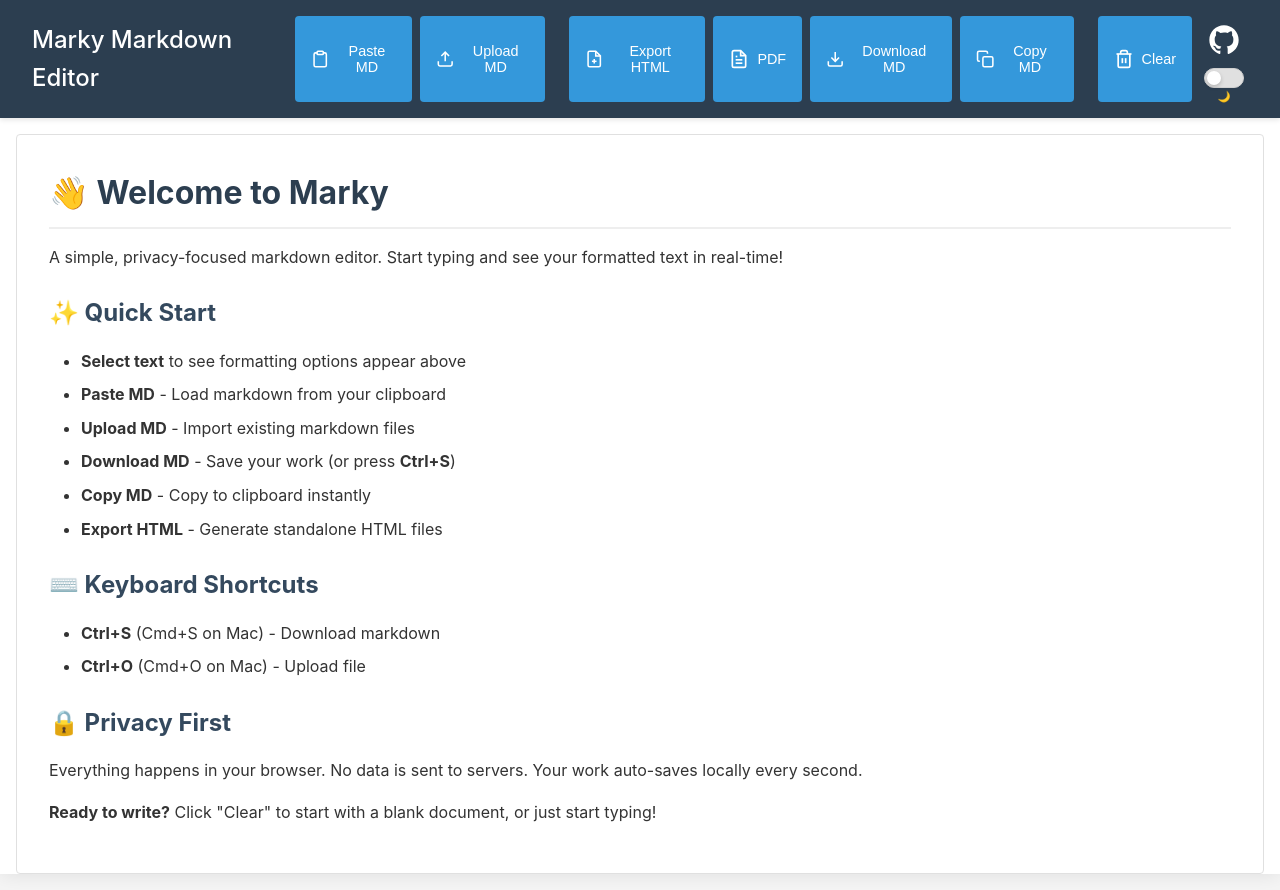
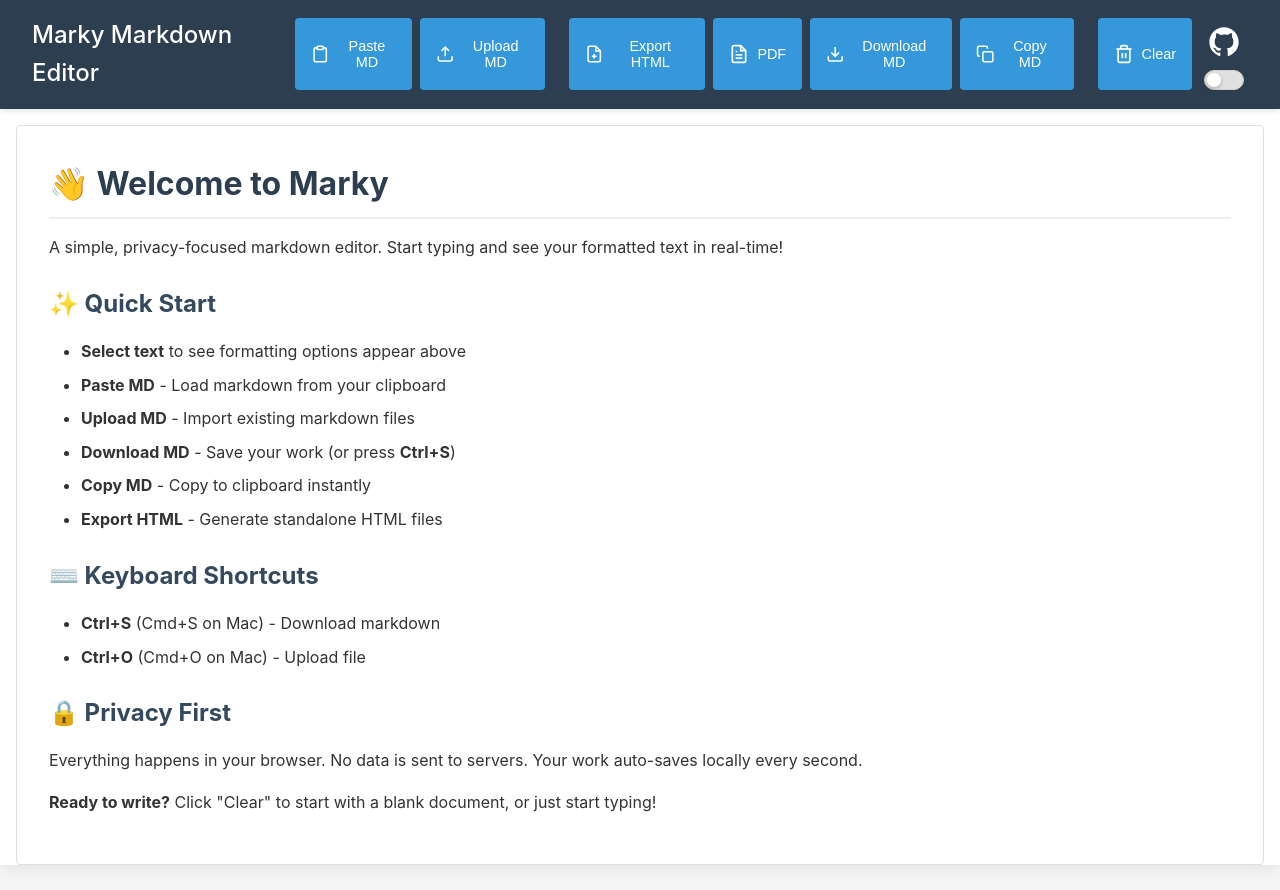
Before and after one commit to Tommertom/marky, a plain HTML site: page index.html in a window 1280 px wide. Drawn offline with nearby package versions, Linux system fonts and the light colour scheme.

Commit message:
refactor: remove icon from theme toggle
- Remove emoji icon below toggle switch for cleaner design
- Update JavaScript to remove icon update logic
- Remove unused CSS for theme-toggle-icon

```diff
--- a/index.html
+++ b/index.html
@@ -260,12 +260,6 @@
 
       .theme-toggle[data-theme="dark"] .theme-toggle-slider {
         transform: translateX(20px);
-      }
-
-      .theme-toggle-icon {
-        font-size: 0.65rem;
-        line-height: 1;
-        user-select: none;
       }
 
       #editor {
@@ -732,7 +726,6 @@
               data-testid="theme-toggle">
               <div class="theme-toggle-slider"></div>
             </div>
-            <span class="theme-toggle-icon">🌙</span>
           </div>
         </div>
       </div>
@@ -1673,15 +1666,8 @@ ${jsContent}
           const toggle = document.getElementById('themeToggle');
           if (!toggle) return;
 
-          const container = toggle.parentElement;
-          const icon = container ? container.querySelector('.theme-toggle-icon') : null;
-
           toggle.setAttribute('data-theme', theme);
           toggle.setAttribute('aria-checked', theme === DARK ? 'true' : 'false');
-
-          if (icon) {
-            icon.textContent = theme === DARK ? '☀️' : '🌙';
-          }
 
           if (theme === DARK) {
             toggle.setAttribute('aria-label', 'Switch to light mode');
```
